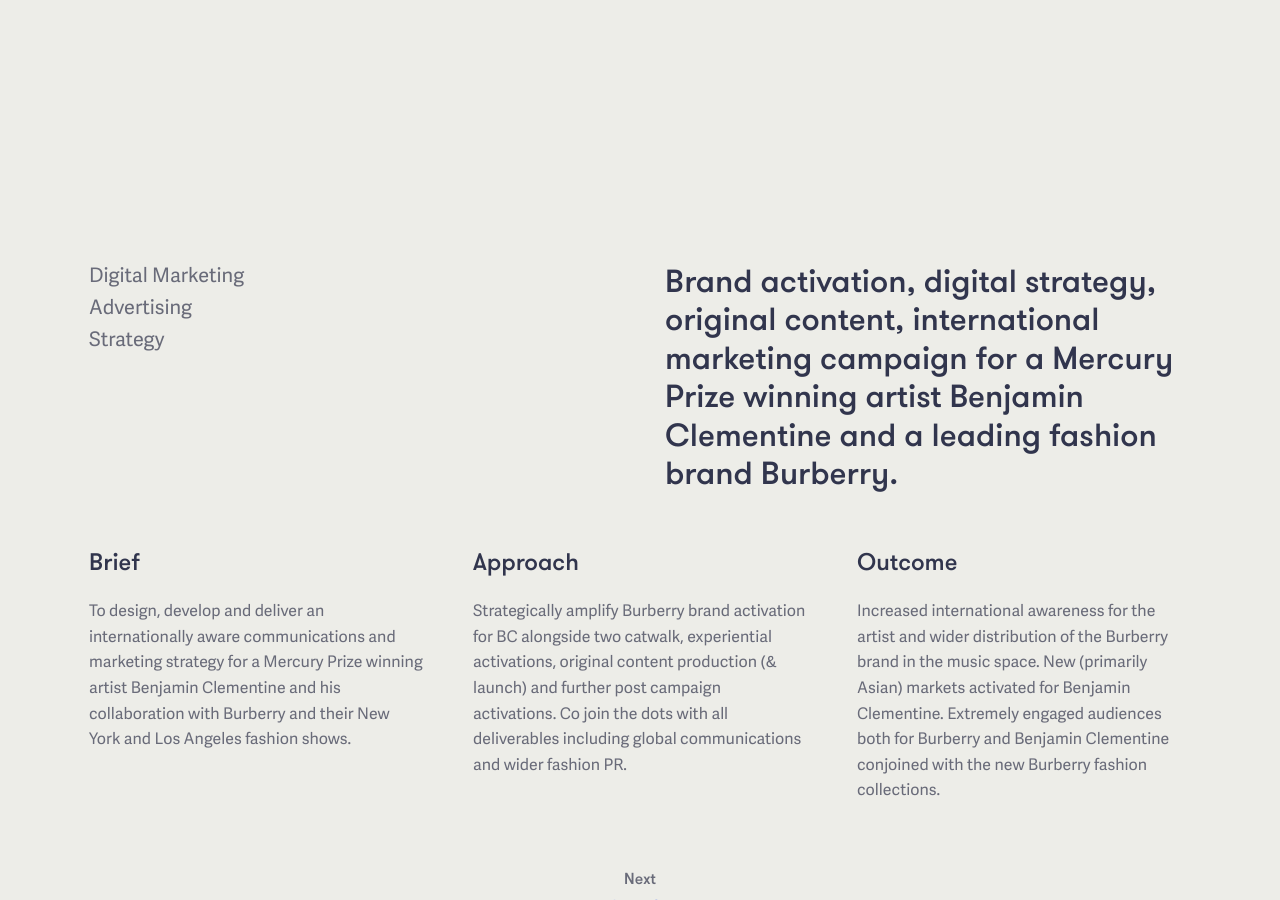
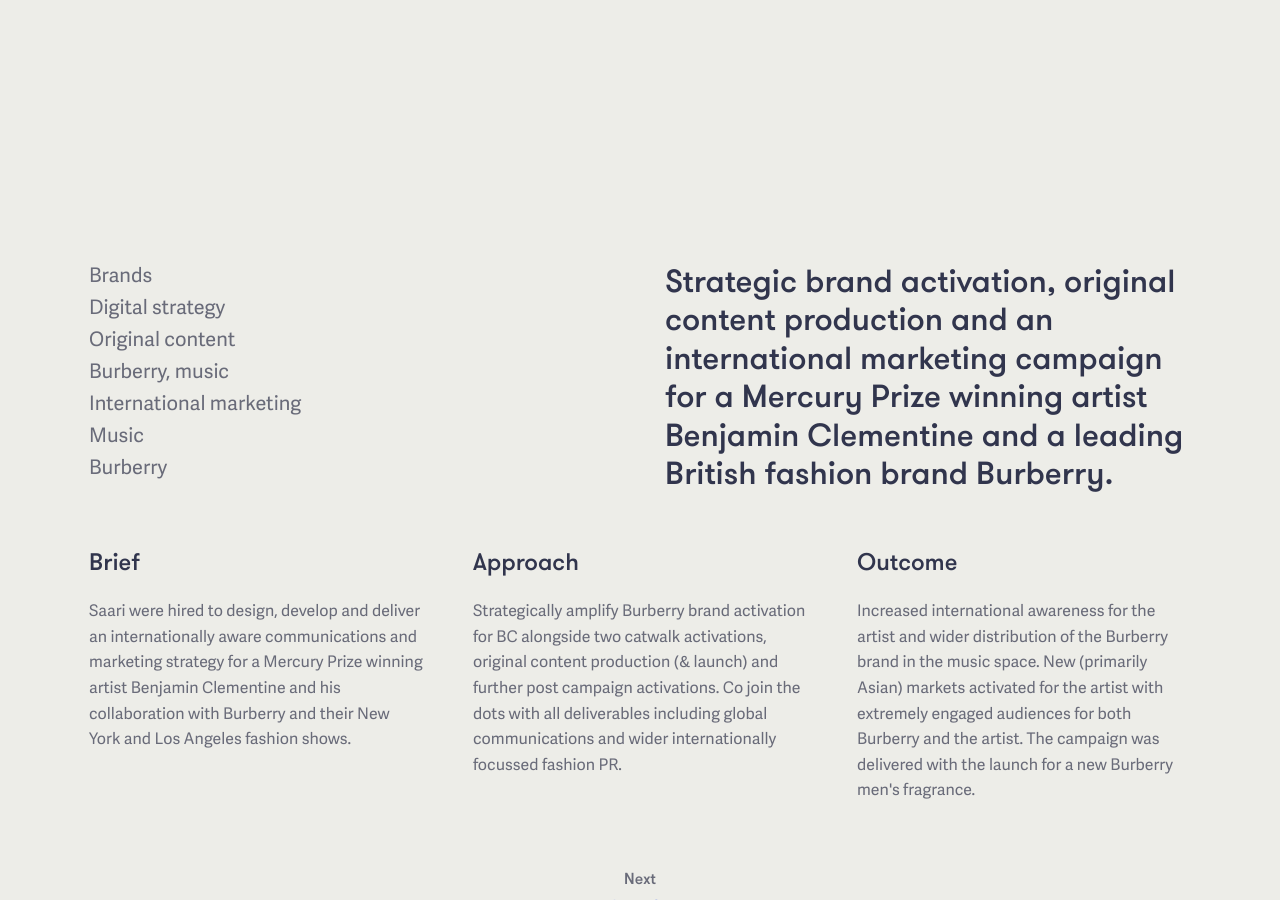
Before and after one commit to garethjohnsdesign/saari.co.uk, a Jekyll site: the page built from _projects/benjamin-clementine.markdown, in a window 1280 px wide and 900 px high, scrolled down 401 px. Built offline with Jekyll 4.4.1, drawn with Linux system fonts in a browser that asks for light colours.

Commit message:
Updated B Cprojectthumb and 1 other file

```diff
--- a/_projects/benjamin-clementine.markdown
+++ b/_projects/benjamin-clementine.markdown
@@ -2,32 +2,37 @@
 title: Benjamin Clementine with Burberry
 date: 2013-03-04 00:00:00 Z
 position: 0
-image: "/uploads/benjamin-clementine.jpg"
-lead: Brand activation, digital strategy, original content, international marketing
-  campaign for a Mercury Prize winning artist Benjamin Clementine and a leading fashion
-  brand Burberry.
+image: "/uploads/BCprojectthumb.png"
+lead: Strategic brand activation, original content production and an international
+  marketing campaign for a Mercury Prize winning artist Benjamin Clementine and a
+  leading British fashion brand Burberry.
 is-featured: true
 is-hero: true
 services:
-- Digital Marketing
-- Advertising
-- Strategy
+- Brands
+- Digital strategy
+- Original content
+- Burberry, music
+- International marketing
+- Music
+- Burberry
 feature-image: "/uploads/benjamin-clementine-feature.jpg"
 images:
 details:
 - title: Brief
-  text: To design, develop and deliver an internationally aware communications and
-    marketing strategy for a Mercury Prize winning artist Benjamin Clementine and
-    his collaboration with Burberry and their New York and Los Angeles fashion shows.
+  text: Saari were hired to design, develop and deliver an internationally aware communications
+    and marketing strategy for a Mercury Prize winning artist Benjamin Clementine
+    and his collaboration with Burberry and their New York and Los Angeles fashion
+    shows.
 - title: Approach
-  text: Strategically amplify Burberry brand activation for BC alongside two catwalk,
-    experiential activations, original content production (& launch) and further post
-    campaign activations. Co join the dots with all deliverables including global
-    communications and wider fashion PR.
+  text: Strategically amplify Burberry brand activation for BC alongside two catwalk
+    activations, original content production (& launch) and further post campaign
+    activations. Co join the dots with all deliverables including global communications
+    and wider internationally focussed fashion PR.
 - title: Outcome
   text: Increased international awareness for the artist and wider distribution of
     the Burberry brand in the music space. New (primarily Asian) markets activated
-    for Benjamin Clementine. Extremely engaged audiences both for Burberry and Benjamin
-    Clementine conjoined with the new Burberry fashion collections.
+    for the artist with extremely engaged audiences for both Burberry and the artist.
+    The campaign was delivered with the launch for a new Burberry men's fragrance.
 layout: project
 ---
```
Also changed, not shown: _uploads/BCprojectthumb.png (added).
